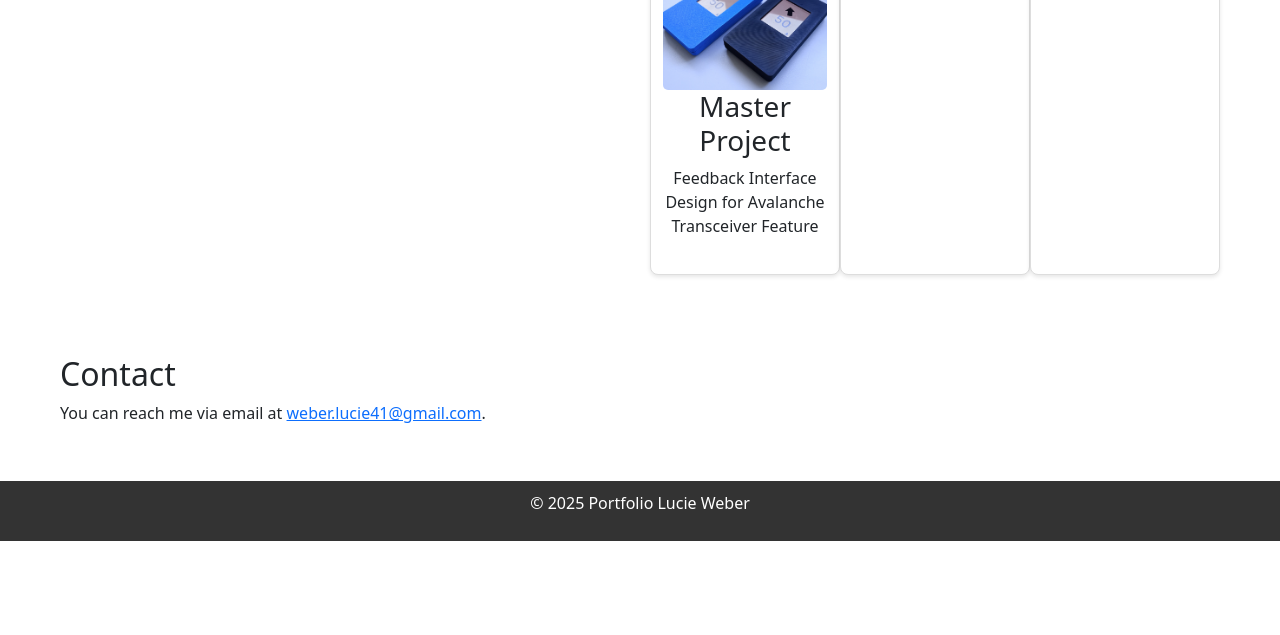
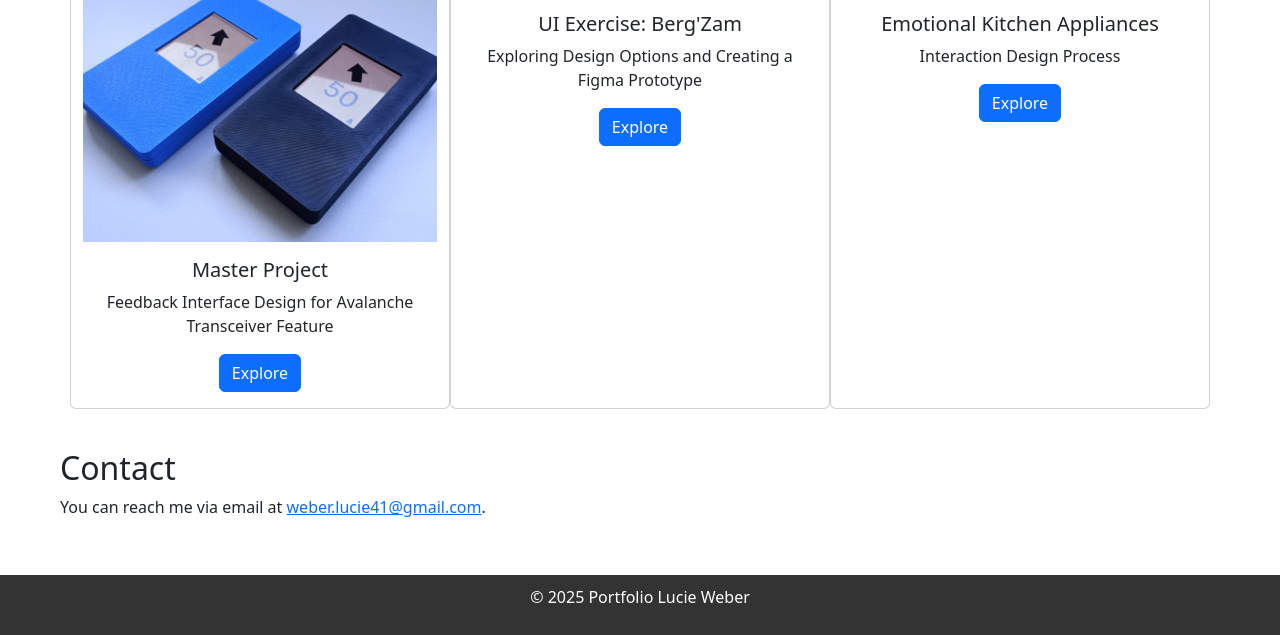
Before and after one commit to eicul04/UX-Portfolio2025, a plain HTML site: page PortfolioPage/index.html in a window 1280 px wide. Shown: the part 408-1043 px from the top of the page. Before the commit the page ends 949 px from the top, so only its background shows below. Drawn offline with nearby package versions, Linux system fonts and the light colour scheme.

Commit message:
Add Cards

```diff
--- a/PortfolioPage/index.html
+++ b/PortfolioPage/index.html
@@ -25,24 +25,35 @@
     <p>Servus! My focus is on designing technological systems that address real-world problems, which is why extensive research plays a crucial role in my design process. Of course, I also enjoy experimenting with fonts and colors... </p>
 </section>
 
-<section id="projects" class="projects">
-    <h2>Projects</h2>
-    <div class="container text-center">
-        <div class="row">
-            <div class="col project">
-                <img src="images/PlakatBild.jpg" alt="ExperiencePrototype">
-                <h3>Master Project</h3>
-                <p>Feedback Interface Design for Avalanche Transceiver Feature</p>
+<h2>Projects</h2>
+<div class="container text-center">
+    <div class="row">
+        <div class="card col" style="width: 18rem;">
+            <img src="images/PlakatBild.jpg" class="card-img-top" alt="ExperiencePrototype">
+            <div class="card-body">
+                <h5 class="card-title">Master Project</h5>
+                <p class="card-text">Feedback Interface Design for Avalanche Transceiver Feature</p>
+                <a href="#" class="btn btn-primary">Explore</a>
             </div>
-            <div class="col project">
-                Column
+        </div>
+        <div class="card col" style="width: 18rem;">
+            <img src="..." class="card-img-top" alt="...">
+            <div class="card-body">
+                <h5 class="card-title">UI Exercise: Berg'Zam</h5>
+                <p class="card-text">Exploring Design Options and Creating a Figma Prototype</p>
+                <a href="#" class="btn btn-primary">Explore</a>
             </div>
-            <div class="col project">
-                Column
+        </div>
+        <div class="card col" style="width: 18rem;">
+            <img src="..." class="card-img-top" alt="...">
+            <div class="card-body">
+                <h5 class="card-title">Emotional Kitchen Appliances</h5>
+                <p class="card-text">Interaction Design Process</p>
+                <a href="#" class="btn btn-primary">Explore</a>
             </div>
         </div>
     </div>
-</section>
+</div>
 
 <section id="contact">
     <h2>Contact</h2>
```
